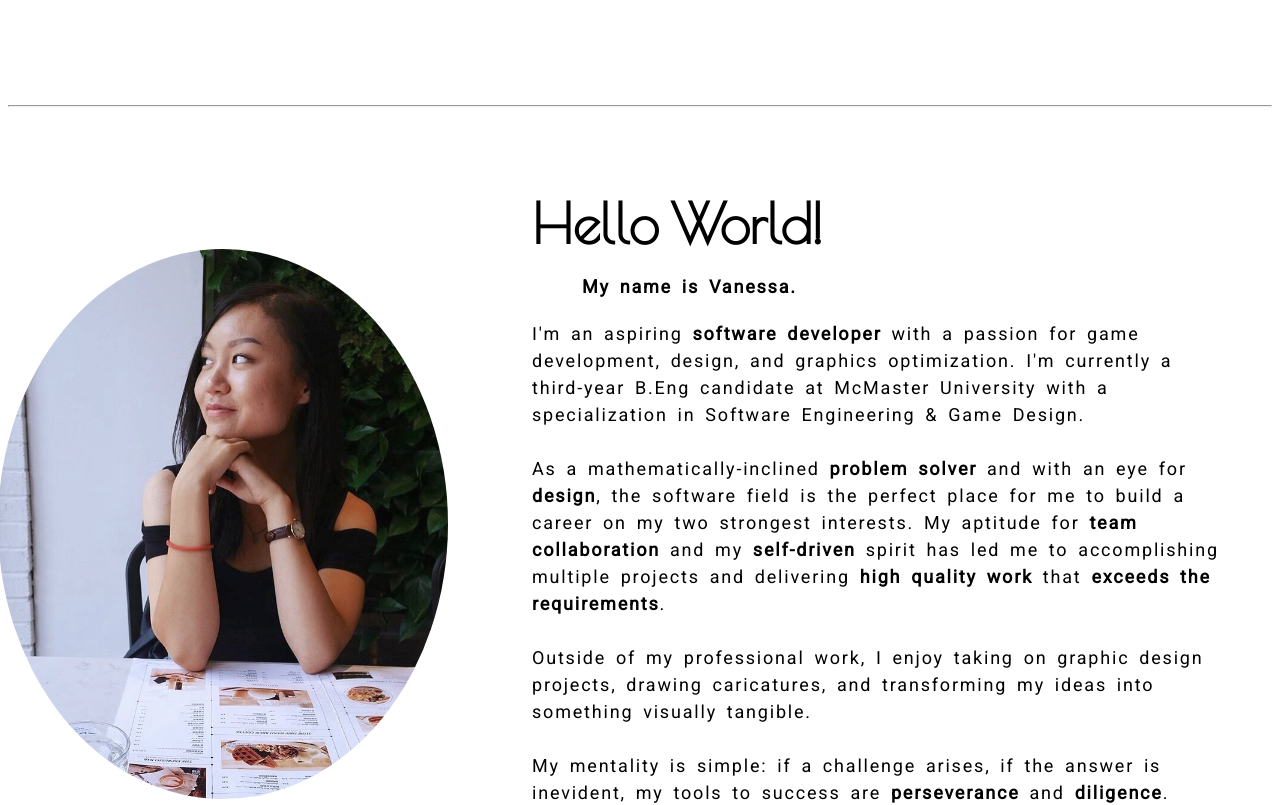
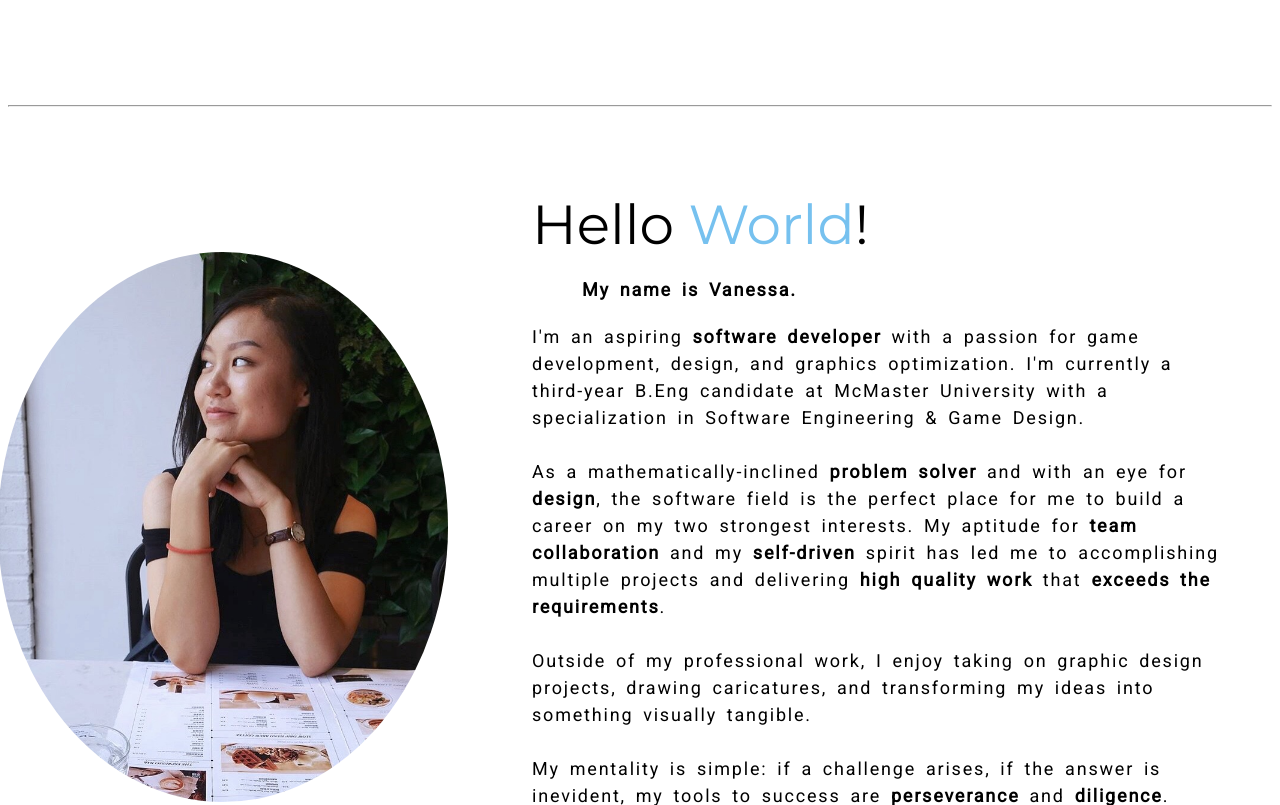
Before and after one commit to ness-tea/ness-tea.github.io, a PHP site: page / in a window 1280 px wide. Shown: the part 602-1407 px from the top of the page. Run offline with PHP 8.4, Linux system fonts and the light colour scheme.

Commit message:
first push

```diff
--- a/css/main.css
+++ b/css/main.css
@@ -101,6 +101,8 @@ h3 {
 }
 
 .about {
+  font-family: 'Montserrat';
+  font-weight: 50;
   margin: 20px 50px;
   text-align: left;
 }
--- a/index.html
+++ b/index.html
@@ -48,7 +48,7 @@
     <div class="bio prof-pic"><img src="Images/Profile.png" alt="profile" width="450" height="550" style="border-radius:50%"/></div>
 
     <div class="bio">
-      <h2 class="about">Hello World!<p><strong>My name is Vanessa.</strong></p></h2>
+      <h2 class="about">Hello <span style="color:#76c1ef"> World</span>!<p><strong>My name is Vanessa.</strong></p></h2>
 
       <p>
           I'm an aspiring <strong>software developer</strong> with a passion for game development, design, and graphics optimization. I'm currently a third-year B.Eng candidate
```
